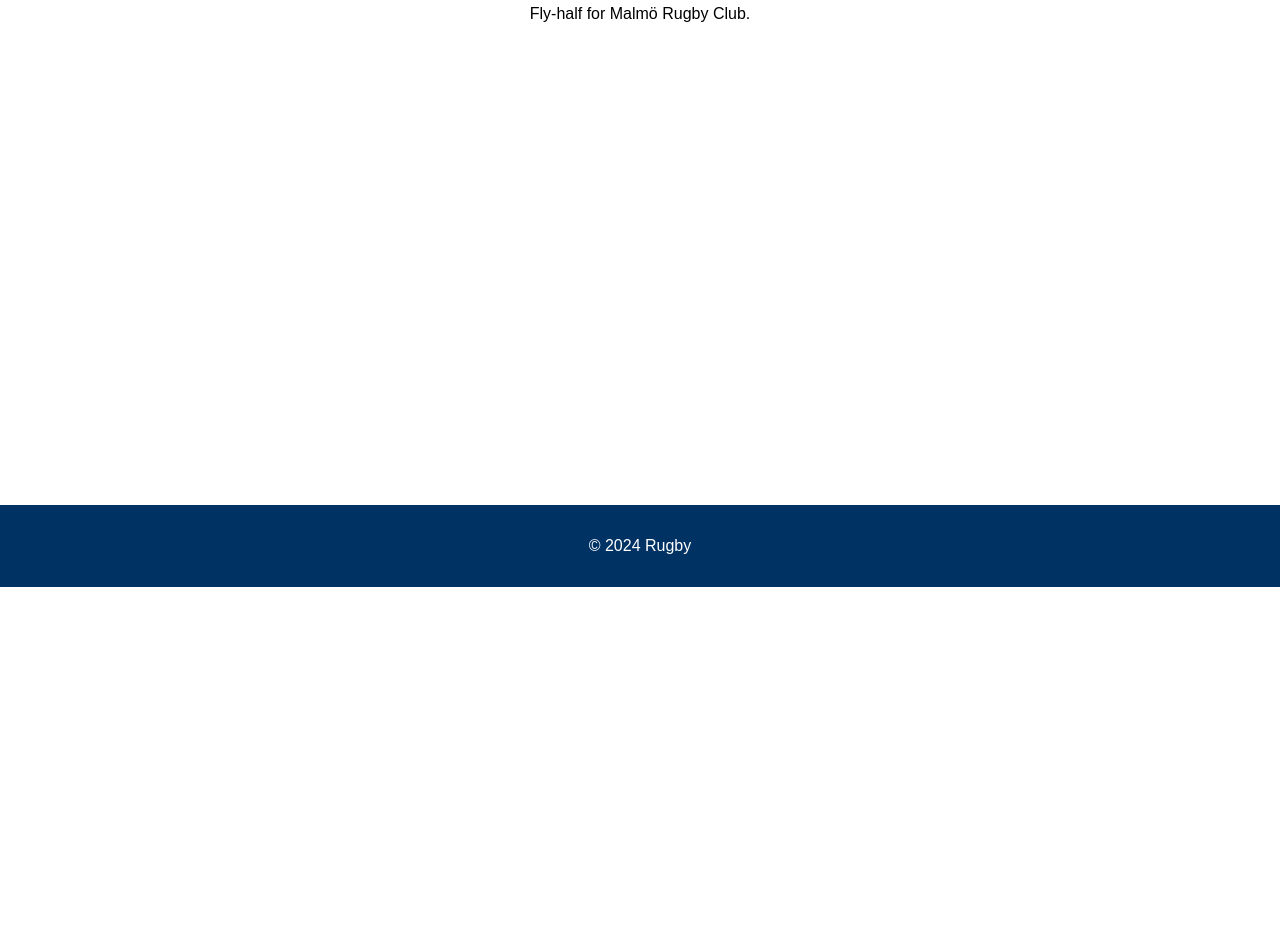
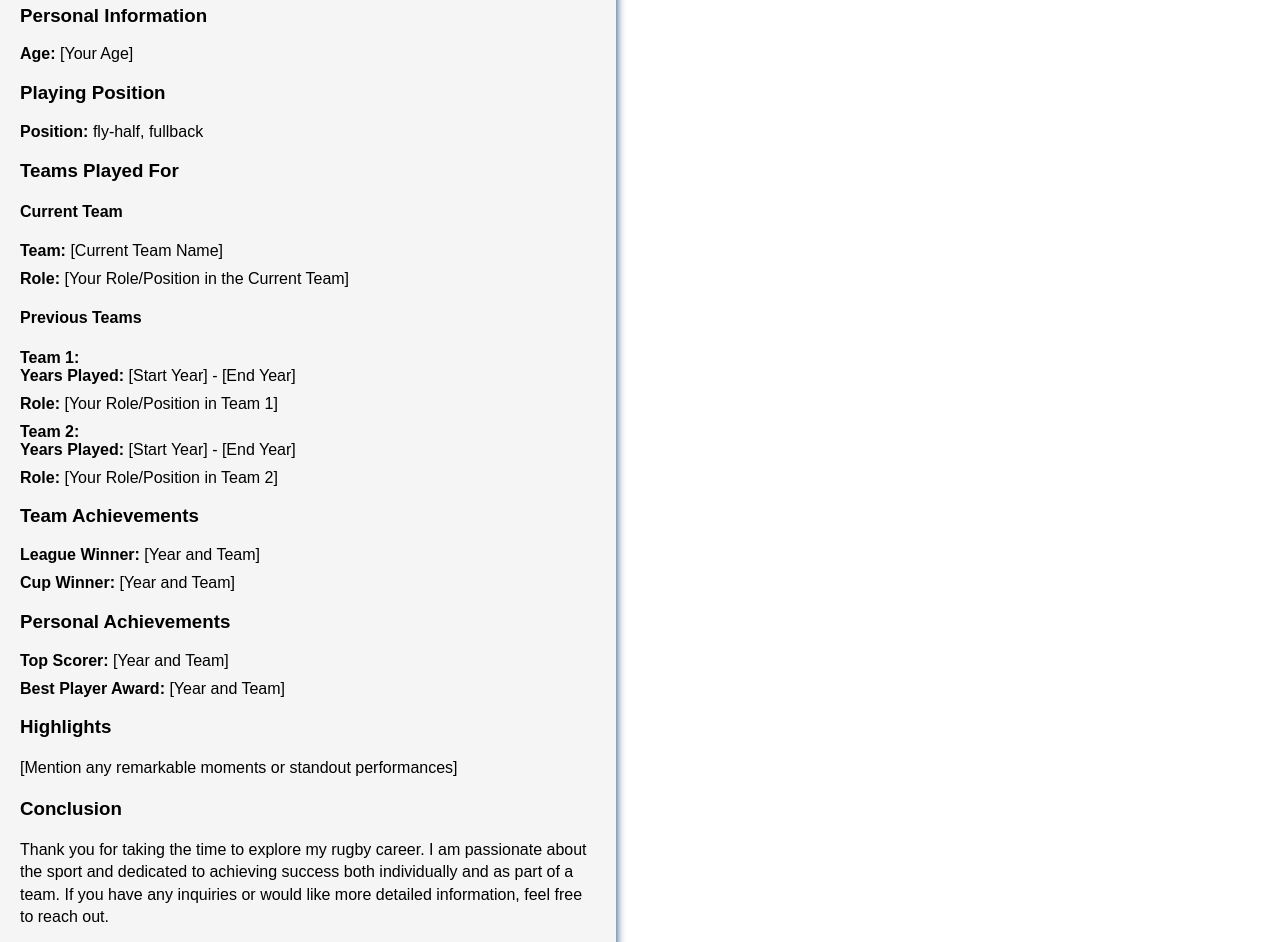
Before and after one commit to timmythetank/timmythetank.github.io, a plain HTML site: page rugby.html in a window 1280 px wide. Shown: the part 213-1155 px from the top of the page. Before the commit the page ends 800 px from the top, so only its background shows below. Drawn offline with Linux system fonts and the light colour scheme.

Commit message:
Edited rugby page. Still not finished

```diff
--- a/rugby.html
+++ b/rugby.html
@@ -23,24 +23,74 @@
         </nav>
     </header>
 
-    <section class="blog-posts">
-        <article>
-            <h2>Rugby</h2>
-            <p>Fly-half for Malmö Rugby Club.  </p>
-        </article>
+    <div id="career-container">
+        <div id="career-info">
+            <h2>Måns Jacobsson - Rugby Career</h2>
 
-        <!-- <article>
-            <h2></h2>
-            <p>Content of Blog Post 2 goes here...</p>
-        </article> -->
+            <h3>Personal Information</h3>
+            <ul>
+                <li><strong>Age:</strong> [Your Age]</li>
+            </ul>
 
-        <!-- Add more articles for additional blog posts -->
+            <h3>Playing Position</h3>
+            <ul>
+                <li><strong>Position:</strong> fly-half, fullback</li>
+            </ul>
 
-    </section>
+            <h3>Teams Played For</h3>
 
-    <footer>
-        <p>&copy; 2024 Rugby</p>
-    </footer>
+            <h4>Current Team</h4>
+            <ul>
+                <li><strong>Team:</strong> [Current Team Name]</li>
+                <li><strong>Role:</strong> [Your Role/Position in the Current Team]</li>
+            </ul>
+
+            <h4>Previous Teams</h4>
+            <ul>
+                <li>
+                    <strong>Team 1:</strong>
+                    <ul>
+                        <li><strong>Years Played:</strong> [Start Year] - [End Year]</li>
+                        <li><strong>Role:</strong> [Your Role/Position in Team 1]</li>
+                    </ul>
+                </li>
+                <li>
+                    <strong>Team 2:</strong>
+                    <ul>
+                        <li><strong>Years Played:</strong> [Start Year] - [End Year]</li>
+                        <li><strong>Role:</strong> [Your Role/Position in Team 2]</li>
+                    </ul>
+                </li>
+            </ul>
+
+            <h3>Team Achievements</h3>
+            <ul>
+                <li><strong>League Winner:</strong> [Year and Team]</li>
+                <li><strong>Cup Winner:</strong> [Year and Team]</li>
+                <!-- Add more achievements as needed -->
+            </ul>
+
+            <h3>Personal Achievements</h3>
+            <ul>
+                <li><strong>Top Scorer:</strong> [Year and Team]</li>
+                <li><strong>Best Player Award:</strong> [Year and Team]</li>
+                <!-- Add more achievements as needed -->
+            </ul>
+
+            <h3>Highlights</h3>
+            <p>[Mention any remarkable moments or standout performances]</p>
+
+            <h3>Conclusion</h3>
+            <p>Thank you for taking the time to explore my rugby career. I am passionate about the sport and dedicated to achieving success both individually and as part of a team. If you have any inquiries or would like more detailed information, feel free to reach out.</p>
+
+            <!-- Add contact information or links to social profiles if applicable -->
+        </div>
+    </div>
+
+    <div id="career-images">
+        <img src="mans_cv.jpg" alt="Rugby Image 1">
+        <img src="mans_cv.jpg" alt="Rugby Image 2">
+    </div>
 
 </body>
 </html>
--- a/style.css
+++ b/style.css
@@ -80,3 +80,39 @@ footer {
     font-style: italic;
     color: #888;
 }
+
+#career-container {
+    max-width: 45%;
+    box-shadow: 0 0 10px #003264;
+    background-color: #f5f5f5f5;
+    padding: 20px;
+    border-radius: 10px;
+}
+
+#career-info h2 {
+    color: #006400;
+}
+
+#career-info ul {
+    list-style: none;
+    padding: 0;
+}
+
+#career-info li {
+    margin-bottom: 10px;
+}
+
+#career-info p {
+    line-height: 1.4;
+}
+
+#career-images {
+    max-width: 45%;
+    text-align: center;
+}
+
+#career-images img {
+    max-width: 100%;
+    height: auto;
+    margin-bottom: 10px;
+}
```
Also changed, not shown: index.html (+2 -2 lines).
